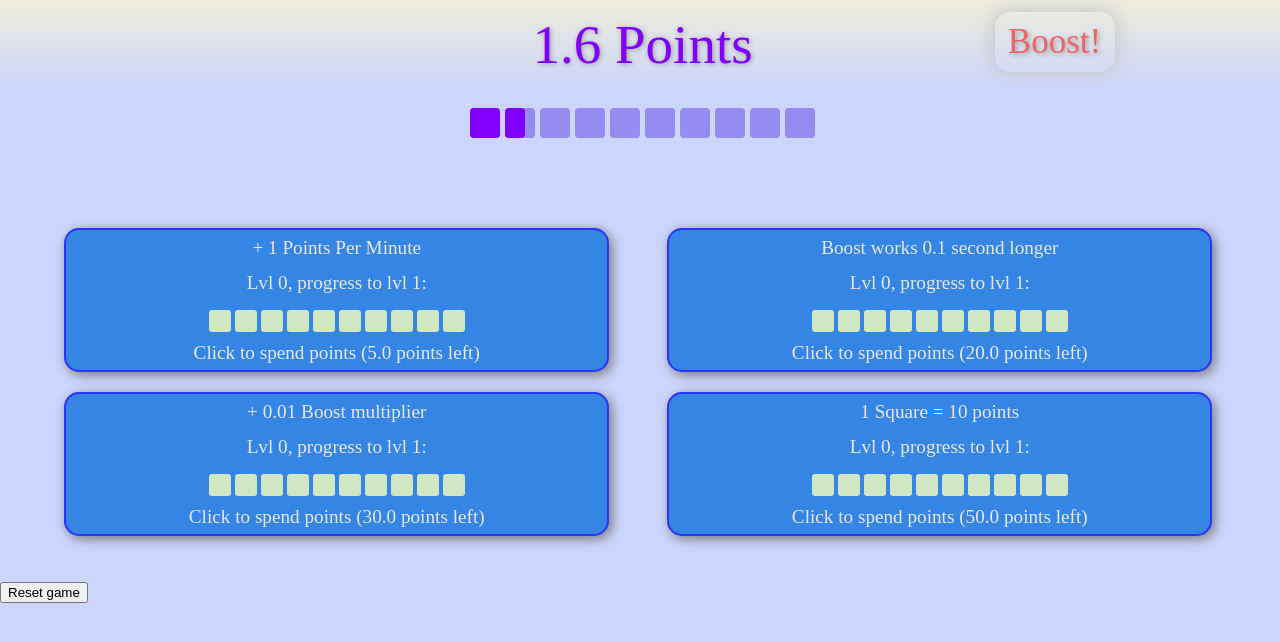
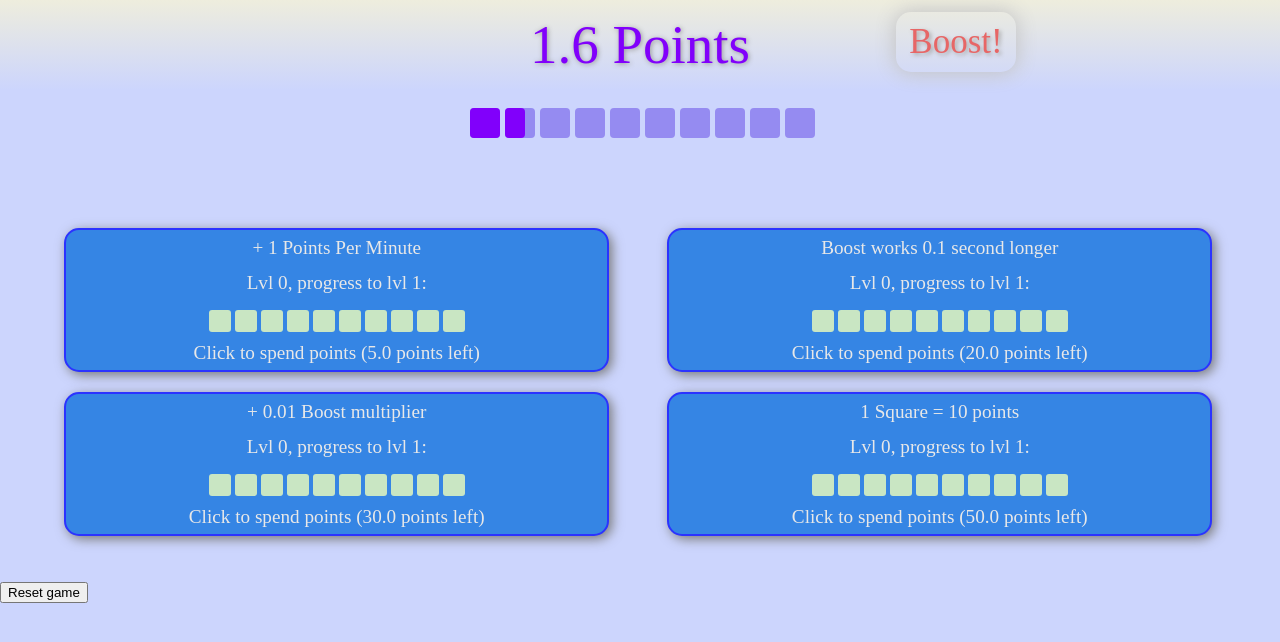
Before and after one commit to cynka02/cynka02.github.io, a PHP site: page / in a window 1280 px wide. Shown: the top 642 px of the page. Run offline with PHP 8.4, Linux system fonts and the light colour scheme.

Commit message:
Update styles.css

```diff
--- a/styles.css
+++ b/styles.css
@@ -20,8 +20,8 @@ body
 	height: 90px;
 	text-align: center;
 	line-height: 90px;
-	margin-left: 22.7%;
-	width: 55%;
+	margin-left: 30%;
+	width: 40%;
 	float: left;
 	font-size: 55px;
 	color: #8100fb;
@@ -93,7 +93,7 @@ body
 }
 .su1, .su21, .su31, .su41
 {
-	background-color: #d1e6c3;
+	background-color: #c9e6c3;
 	float: left;
 	width: 22px;
 	height: 22px;
@@ -103,7 +103,7 @@ body
 }
 .su2, .su3, .su4, .su5, .su6, .su7, .su8, .su9, .su10, .su22, .su23, .su24, .su25, .su26, .su27, .su28, .su29, .su210, .su32, .su33, .su34, .su35, .su36, .su37, .su38, .su39, .su310, .su42, .su43, .su44, .su45, .su46, .su47, .su48, .su49, .su410
 {
-	background-color: #d1e6c3;
+	background-color: #c9e6c3;
 	float: left;
 	margin-left: 4px;
 	width: 22px;
@@ -147,12 +147,12 @@ body
 	border-radius: 15px;
 	color: #e8e8e8;
 }
-#Upgrade1:hover, #Upgrade2:hover, #Upgrade3:hover, #Upgrade4:hover
+#Upgrade1:hover, #Upgrade2:hover, #Upgrade3:hover, #Upgrade4:hover, #Boost:hover
 {
 	transform: scale(1.05,1.05);
 	transition-duration: 0.1s;
 }
-#Upgrade1:active, #Upgrade2:active, #Upgrade3:active, #Upgrade4:active
+#Upgrade1:active, #Upgrade2:active, #Upgrade3:active, #Upgrade4:active, #Boost:active
 {
 	transform: scale(0.975,0.975);
 	transition-duration: 0.12s;
```
